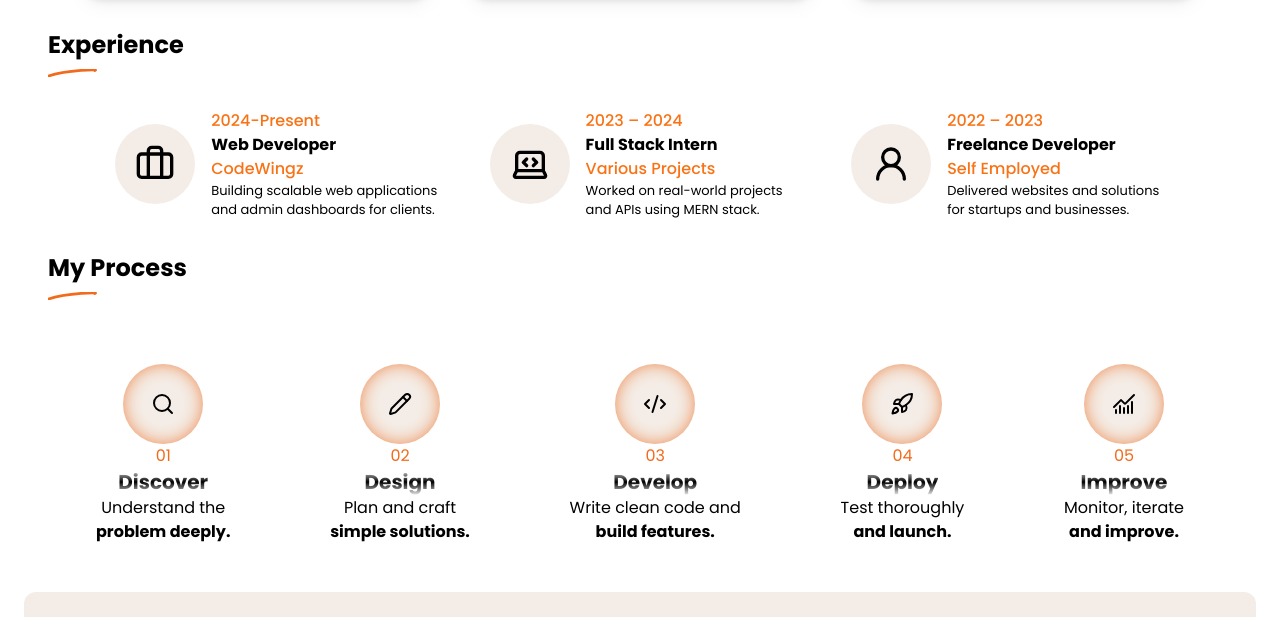
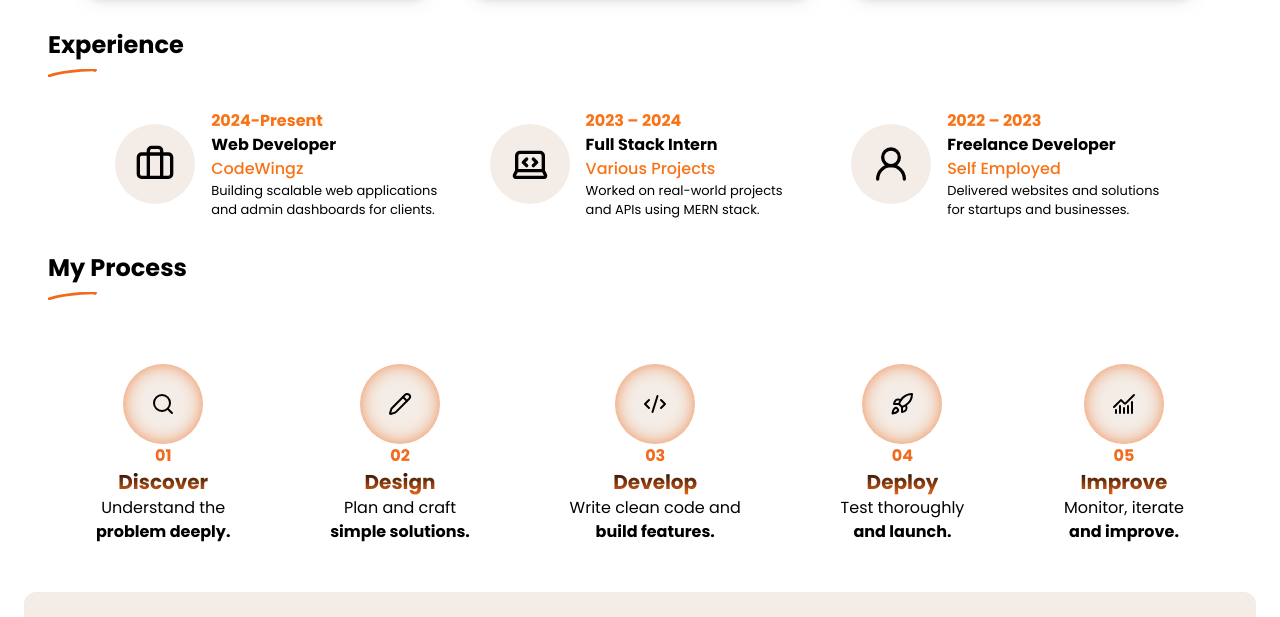
Before and after one commit to MOHAMED-BASIDI/AH.projects, a website: page index.html in a window 1280 px wide. Shown: the part 1559-2176 px from the top of the page. Drawn offline with nearby package versions, Linux system fonts and the light colour scheme.

Commit message:
style: update hover, font size and text color with linear gradient

```diff
--- a/index.html
+++ b/index.html
@@ -385,8 +385,8 @@
               </svg>
             </div>
             <div class>
-              <p class="text-orange-500 font-medium">2024-Present</p>
-              <h1 class="font-bold">Web Developer</h1>
+              <p class="text-orange-500 font-bold">2024-Present</p>
+              <h1 class="font-black">Web Developer</h1>
               <p class="text-orange-500 font-medium">CodeWingz</p>
               <p class="text-[13px] w-[40vw] lg:w-[18vw]">
                 Building scalable web applications and admin dashboards for
@@ -414,8 +414,8 @@
               </svg>
             </div>
             <div>
-              <p class="text-orange-500 font-medium">2023 – 2024</p>
-              <h1 class="font-bold">Full Stack Intern</h1>
+              <p class="text-orange-500 font-bold">2023 – 2024</p>
+              <h1 class="font-black">Full Stack Intern</h1>
               <p class="text-orange-500 font-medium flex">Various Projects</p>
               <p class="text-[13px] w-[40vw] lg:w-[17vw]">
                 Worked on real-world projects and APIs using MERN stack.
@@ -440,8 +440,8 @@
               </svg>
             </div>
             <div>
-              <p class="text-orange-500 font-medium">2022 – 2023</p>
-              <h1 class="font-bold">Freelance Developer</h1>
+              <p class="text-orange-500 font-bold">2022 – 2023</p>
+              <h1 class="font-black">Freelance Developer</h1>
               <p class="text-orange-500 font-medium">Self Employed</p>
               <p class="text-[13px] w-[40vw] lg:w-[17vw]">
                 Delivered websites and solutions for startups and businesses.
@@ -473,8 +473,12 @@
                 <div class="flex justify-center items-center rounded-full bg-[#f4ede7] transition ease-in-out hover:shadow-[0px_0px_19px_0px_rgba(235,103,26,1)] shadow-[inset_0px_0px_20px_-4px_rgba(235,103,26,1)]  w-[5rem] h-[5rem]"><svg xmlns="http://www.w3.org/2000/svg" width="24" height="24" viewBox="0 0 24 24" fill="none" stroke="currentColor" stroke-width="2" stroke-linecap="round" stroke-linejoin="round"><circle cx="11" cy="11" r="8"/><path d="m21 21-4.3-4.3"/></svg>
                 </div>
                 <div class="flex flex-col justify-center items-center">
-                    <h1 class="text-[#F26A1B]">01</h1>
-                    <p class="bg-linear-to-tl via-black bg-clip-text text-transparent font-black text-xl">Discover</p>
+                    <h1 class="font-bold text-[#F26A1B]">01</h1>
+                    <p style="background-image: linear-gradient(to bottom, #000000, #F26A1B);
+background-clip: text;
+-webkit-background-clip: text;
+color: transparent;"
+                    class=" font-black text-xl">Discover</p>
                     <p>Understand the</p>
                     <p class="font-bold">problem deeply.</p>
                 </div>
@@ -483,8 +487,12 @@
                 <div class="flex justify-center items-center rounded-full bg-[#f4ede7] transition ease-in-out hover:shadow-[0px_0px_19px_0px_rgba(235,103,26,1)] shadow-[inset_0px_0px_20px_-4px_rgba(235,103,26,1)]  w-[5rem] h-[5rem]"><svg xmlns="http://www.w3.org/2000/svg" width="24" height="24" viewBox="0 0 24 24" fill="none" stroke="currentColor" stroke-width="2" stroke-linecap="round" stroke-linejoin="round"><path d="M21.174 6.812a1 1 0 0 0-3.986-3.987L3.842 16.174a2 2 0 0 0-.5.83l-1.321 4.352a.5.5 0 0 0 .623.622l4.353-1.32a2 2 0 0 0 .83-.497z"/><path d="m15 5 4 4"/></svg>
                 </div>
                 <div class="flex flex-col justify-center items-center">
-                    <h1 class="text-[#F26A1B]">02</h1>
-                    <p class="bg-linear-to-tl via-black bg-clip-text text-transparent font-black text-xl">Design</p>
+                    <h1 class="font-bold text-[#F26A1B]">02</h1>
+                    <p style="background-image: linear-gradient(to bottom, #000000, #F26A1B);
+background-clip: text;
+-webkit-background-clip: text;
+color: transparent;"
+                    class=" font-black text-xl">Design</p>
                     <p>Plan and craft </p>
                     <p class="font-bold">simple solutions.</p>
                 </div>
@@ -493,8 +501,12 @@
                 <div class="flex justify-center items-center rounded-full bg-[#f4ede7] transition ease-in-out hover:shadow-[0px_0px_19px_0px_rgba(235,103,26,1)] shadow-[inset_0px_0px_20px_-4px_rgba(235,103,26,1)]  w-[5rem] h-[5rem]"><svg xmlns="http://www.w3.org/2000/svg" width="24" height="24" viewBox="0 0 24 24" fill="none" stroke="currentColor" stroke-width="2" stroke-linecap="round" stroke-linejoin="round"><path d="m18 16 4-4-4-4"/><path d="m6 8-4 4 4 4"/><path d="m14.5 4-5 16"/></svg>
                 </div>
                 <div class="flex flex-col justify-center items-center">
-                    <h1 class="text-[#F26A1B]">03</h1>
-                    <p class="bg-linear-to-tl via-black bg-clip-text text-transparent font-black text-xl">Develop</p>
+                    <h1 class="font-bold text-[#F26A1B]">03</h1>
+                    <p style="background-image: linear-gradient(to bottom, #000000, #F26A1B);
+background-clip: text;
+-webkit-background-clip: text;
+color: transparent;"
+                    class=" font-black text-xl">Develop</p>
                     <p>Write clean code and </p>
                     <p class="font-bold">build features.</p>
                 </div>
@@ -503,8 +515,12 @@
                 <div class="flex justify-center items-center rounded-full bg-[#f4ede7] transition ease-in-out  hover:shadow-[0px_0px_19px_0px_rgba(235,103,26,1)] shadow-[inset_0px_0px_20px_-4px_rgba(235,103,26,1)]  w-[5rem] h-[5rem]"><svg xmlns="http://www.w3.org/2000/svg" width="24" height="24" viewBox="0 0 24 24" fill="none" stroke="currentColor" stroke-width="2" stroke-linecap="round" stroke-linejoin="round"><path d="M4.5 16.5c-1.5 1.26-2 5-2 5s3.74-.5 5-2c.71-.84.7-2.13-.09-2.91a2.18 2.18 0 0 0-2.91-.09z"/><path d="m12 15-3-3a22 22 0 0 1 2-3.95A12.88 12.88 0 0 1 22 2c0 2.72-.78 7.5-6 11a22.35 22.35 0 0 1-4 2z"/><path d="M9 12H4s.55-3.03 2-4c1.62-1.08 5 0 5 0"/><path d="M12 15v5s3.03-.55 4-2c1.08-1.62 0-5 0-5"/></svg>
                 </div>
                 <div class="flex flex-col justify-center items-center">
-                    <h1 class="text-[#F26A1B]">04</h1>
-                    <p class="bg-linear-to-tl via-black bg-clip-text text-transparent font-black text-xl">Deploy</p>
+                    <h1 class="font-bold text-[#F26A1B]">04</h1>
+                    <p style="background-image: linear-gradient(to bottom, #000000, #F26A1B);
+background-clip: text;
+-webkit-background-clip: text;
+color: transparent;"
+                    class=" font-black text-xl">Deploy</p>
                     <p>Test thoroughly </p>
                     <p class="font-bold">and launch.</p>
                 </div>
@@ -513,8 +529,12 @@
                 <div class="flex justify-center items-center rounded-full bg-[#f4ede7] transition ease-in-out  hover:shadow-[0px_0px_19px_0px_rgba(235,103,26,1)] shadow-[inset_0px_0px_20px_-4px_rgba(235,103,26,1)]  w-[5rem] h-[5rem]"><svg xmlns="http://www.w3.org/2000/svg" width="24" height="24" viewBox="0 0 24 24" fill="none" stroke="currentColor" stroke-width="2" stroke-linecap="round" stroke-linejoin="round"><path d="M12 16v5"/><path d="M16 14v7"/><path d="M20 10v11"/><path d="m22 3-8.646 8.646a.5.5 0 0 1-.708 0L9.354 8.354a.5.5 0 0 0-.707 0L2 15"/><path d="M4 18v3"/><path d="M8 14v7"/></svg>
                 </div>
                 <div class="flex flex-col justify-center items-center">
-                    <h1 class="text-[#F26A1B]">05</h1>
-                    <p class="bg-linear-to-tl via-black bg-clip-text text-transparent font-black text-xl">Improve</p>
+                    <h1 class="font-bold text-[#F26A1B]">05</h1>
+                    <p style="background-image: linear-gradient(to bottom, #000000, #F26A1B);
+background-clip: text;
+-webkit-background-clip: text;
+color: transparent;"
+                    class=" font-black text-xl">Improve</p>
                     <p>Monitor, iterate</p>
                     <p class="font-bold">and improve.</p>
                 </div>
```
